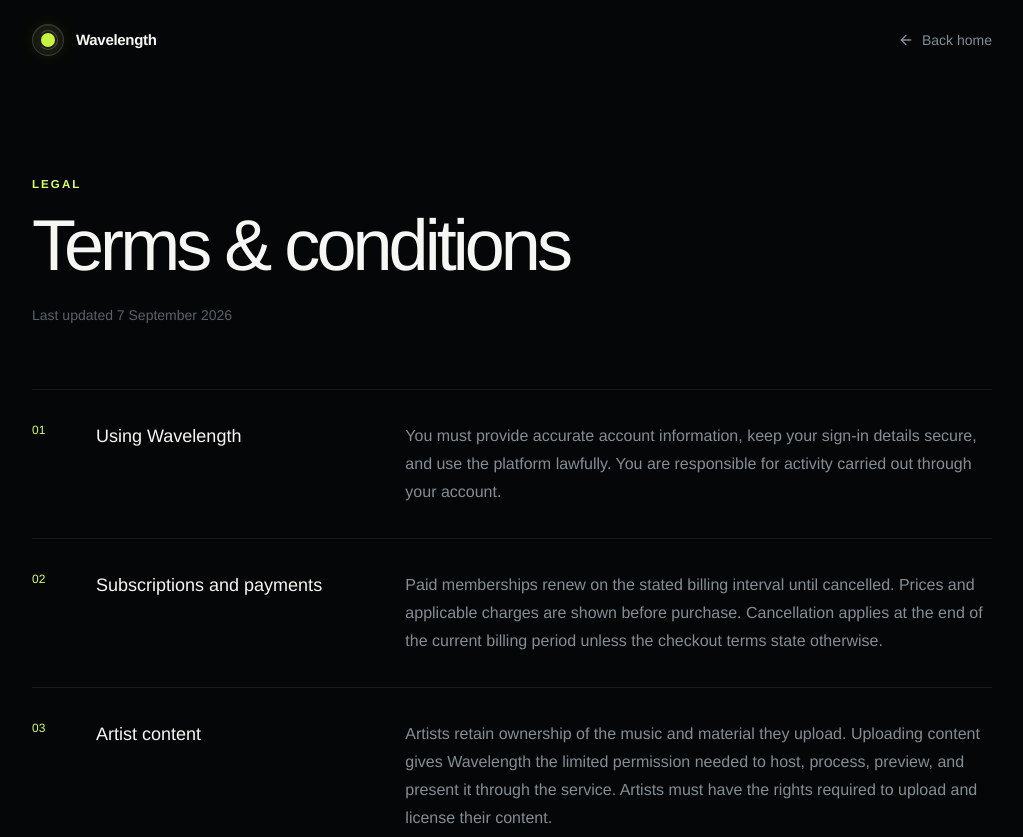
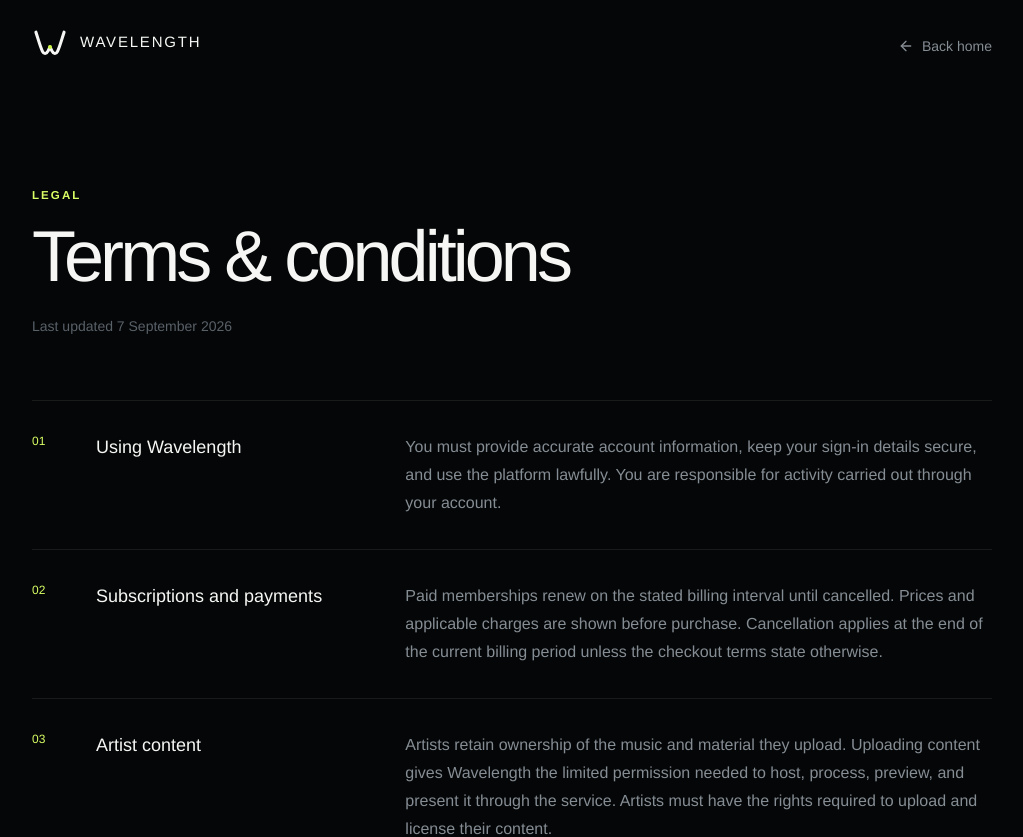
Before and after one commit to dean1234533/Music-Platform-App, a React (Vite) app: page /terms in a window 1280 px wide. Shown: the top 837 px of the page, without its empty margins (128-1151 px from the left). Built offline with nearby package versions, Linux system fonts and the light colour scheme; no server answers.

Commit message:
Add premium Wavelength vector identity

```diff
--- a/index.html
+++ b/index.html
@@ -2,8 +2,7 @@
 <html lang="en">
   <head>
     <meta charset="UTF-8" />
-    <link rel="icon" type="image/svg+xml" href="/favicon.svg" />
-    <link rel="apple-touch-icon" href="/icons/apple-touch-icon.png" />
+    <link rel="icon" type="image/svg+xml" href="/wavelength-mark.svg" />
     <meta name="viewport" content="width=device-width, initial-scale=1.0, viewport-fit=cover" />
     <meta name="theme-color" content="#050607" />
     <meta name="description" content="Support the artists you actually listen to. Discover independent music, support artists directly, and give DJs a better way to find what comes next." />
--- a/src/components/common/BrandMark.tsx
+++ b/src/components/common/BrandMark.tsx
@@ -1,11 +1,8 @@
 export function BrandMark({ compact = false }: { compact?: boolean }) {
   return (
     <span className="inline-flex items-center gap-3" aria-label="Wavelength">
-      <span className="relative flex h-8 w-8 items-center justify-center rounded-full border border-white/15 bg-white/[0.04] shadow-[inset_0_1px_rgba(255,255,255,.08)]">
-        <span className="h-3.5 w-3.5 rounded-full bg-brand-500 shadow-[0_0_22px_rgba(200,243,63,.45)]" />
-        <span className="absolute inset-[5px] rounded-full border border-white/20 border-l-transparent" />
-      </span>
-      {!compact ? <span className="text-[15px] font-semibold tracking-[-0.02em] text-ink-0">Wavelength</span> : null}
+      <img src="/wavelength-mark.svg" alt="" className="h-9 w-9 object-contain" />
+      {!compact ? <span className="text-[15px] font-medium tracking-[0.12em] text-ink-0">WAVELENGTH</span> : null}
     </span>
   )
 }
--- a/vite.config.ts
+++ b/vite.config.ts
@@ -27,13 +27,11 @@ export default defineConfig({
         start_url: '/',
         scope: '/',
         display: 'standalone',
-        background_color: '#08080b',
-        theme_color: '#08080b',
+        background_color: '#050607',
+        theme_color: '#050607',
         orientation: 'portrait-primary',
         icons: [
-          { src: '/icons/icon-192.png', sizes: '192x192', type: 'image/png', purpose: 'any' },
-          { src: '/icons/icon-512.png', sizes: '512x512', type: 'image/png', purpose: 'any' },
-          { src: '/icons/icon-512-maskable.png', sizes: '512x512', type: 'image/png', purpose: 'maskable' },
+          { src: '/wavelength-mark.svg', sizes: 'any', type: 'image/svg+xml', purpose: 'any' },
         ],
       },
       // Runtime image caching + Firebase Messaging background handling both
```
Also changed, not shown: public/wavelength-mark.svg (added).
